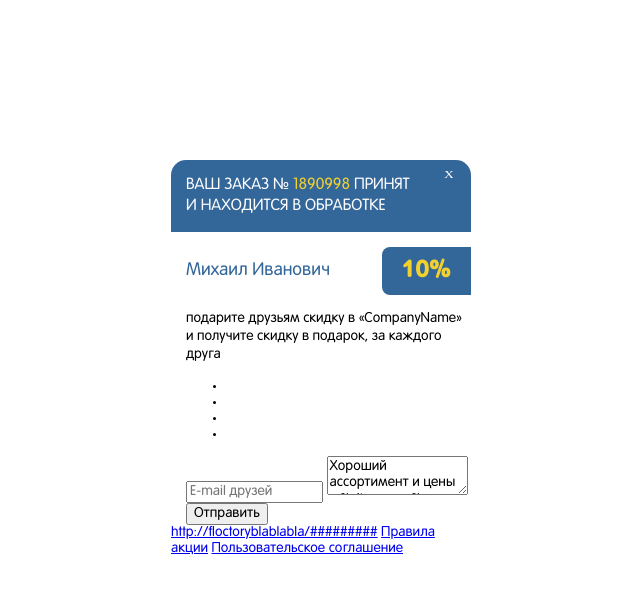
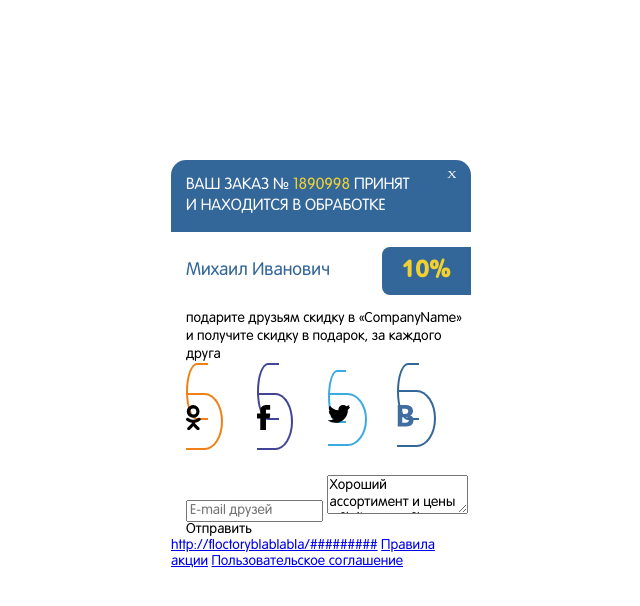
Before and after one commit to starikovsa/test-widget, a website: page source/index.html in a window 1280 px wide. Shown: the whole page, without its empty margins (341-981 px from the left). Drawn offline with nearby package versions, Linux system fonts and the light colour scheme; files that its build step writes are made by us from their sources; files whose address does not match are found by name; a web font is replaced by a local one.

Commit message:
начал стилизацию списка

```diff
--- a/source/index.html
+++ b/source/index.html
@@ -28,11 +28,37 @@
           в&nbsp;«CompanyName» и получите скидку
           в&nbsp;подарок, за каждого друга
         </p>
-        <ul class="widget__list">
-          <li class="widget__item"><a class="widget__link" href="#"><span class="visually-hidden">Одноклассники</span></a></li>
-          <li class="widgte__item"><a class="widget__link" href="#"><span class="visually-hidden">Facebook</span></a></li>
-          <li class="widget__item"><a class="widget__link" href="#"><span class="visually-hidden">Twitter</span></a></li>
-          <li class="widget__item"><a class="widget__link" href="#"><span class="visually-hidden">Вконтакте</span></a></li>
+        <ul class="widget__list reset-list">
+          <li class="widget__item">
+            <a class="widget__link widget__link-ok" href="#">
+              <span class="visually-hidden">Одноклассники</span>
+              <svg xmlns="http://www.w3.org/2000/svg" width="14.688" height="25.312" viewBox="0 0 14.688 25.312">
+                <path id="Forma_1" data-name="Forma 1" class="cls-1" d="M50.679,364.016a9.312,9.312,0,0,1-5.073-1.872,6.927,6.927,0,0,1-.536-0.454,1.521,1.521,0,0,1-.2-2.116,1.42,1.42,0,0,1,1.92-.446,3.066,3.066,0,0,1,.419.256,8.091,8.091,0,0,0,9.22.088,2.476,2.476,0,0,1,.9-0.48,1.391,1.391,0,0,1,1.615.666,1.449,1.449,0,0,1-.1,1.859,7.427,7.427,0,0,1-2.682,1.791,12.171,12.171,0,0,1-3.044.7c0.157,0.177.23,0.264,0.328,0.366,1.41,1.463,2.825,2.921,4.229,4.389a1.481,1.481,0,0,1,.315,1.7,1.666,1.666,0,0,1-1.565,1.01,1.507,1.507,0,0,1-.991-0.525c-1.063-1.106-2.148-2.192-3.189-3.319-0.3-.328-0.449-0.265-0.717.019-1.069,1.139-2.157,2.26-3.251,3.375a1.335,1.335,0,0,1-1.646.305,1.729,1.729,0,0,1-.96-1.585,1.608,1.608,0,0,1,.515-1.064q2.092-2.159,4.177-4.326C50.459,364.266,50.544,364.165,50.679,364.016ZM51.834,359a6.407,6.407,0,1,1,6.231-6.321A6.309,6.309,0,0,1,51.834,359Zm3.076-6.41a3.031,3.031,0,1,0-3.011,3.141A3.07,3.07,0,0,0,54.911,352.592Z" transform="translate(-44.531 -346.188)"/>
+              </svg>
+            </a>
+          </li>
+          <li class="widget__item">
+            <a class="widget__link widget__link-fb" href="#">
+              <span class="visually-hidden">Facebook</span>
+              <svg xmlns="http://www.w3.org/2000/svg" width="13.188" height="25.312" viewBox="0 0 13.188 25.312">
+                <path class="cls-1" d="M115.313,360.191h2.865v11.43a0.415,0.415,0,0,0,.422.408h4.858a0.414,0.414,0,0,0,.42-0.408V360.245h3.294a0.416,0.416,0,0,0,.418-0.361l0.5-4.208a0.4,0.4,0,0,0-.105-0.318,0.427,0.427,0,0,0-.314-0.137h-3.793v-2.638a1.115,1.115,0,0,1,1.312-1.2h2.481a0.415,0.415,0,0,0,.421-0.409v-3.861a0.415,0.415,0,0,0-.421-0.409h-3.418c-0.024,0-.078,0-0.157,0a6.681,6.681,0,0,0-4.282,1.565,4.268,4.268,0,0,0-1.494,3.869v3.084h-3.008a0.415,0.415,0,0,0-.421.409v4.153A0.415,0.415,0,0,0,115.313,360.191Z" transform="translate(-114.906 -346.719)"/>
+              </svg>
+            </a>
+          </li>
+          <li class="widget__item">
+            <a class="widget__link widget__link-tw" href="#">
+              <span class="visually-hidden">Twitter</span>
+              <svg xmlns="http://www.w3.org/2000/svg" width="22.031" height="17.875" viewBox="0 0 22.031 17.875">
+                <path class="cls-1" d="M204.139,353.089a8.491,8.491,0,0,1-1.064.385,4.653,4.653,0,0,0,.958-1.671,0.35,0.35,0,0,0-.117-0.383,0.355,0.355,0,0,0-.4-0.027,8.4,8.4,0,0,1-2.476.97,4.774,4.774,0,0,0-3.307-1.336,4.71,4.71,0,0,0-4.724,4.686,4.837,4.837,0,0,0,.039.6,12.119,12.119,0,0,1-8.3-4.367,0.356,0.356,0,0,0-.582.045,4.661,4.661,0,0,0,.485,5.394,4.162,4.162,0,0,1-.633-0.281,0.358,0.358,0,0,0-.349,0,0.35,0.35,0,0,0-.177.3c0,0.021,0,.041,0,0.063A4.692,4.692,0,0,0,185.8,361.5c-0.12-.011-0.24-0.028-0.359-0.051a0.358,0.358,0,0,0-.333.112,0.351,0.351,0,0,0-.072.341,4.706,4.706,0,0,0,3.461,3.141,8.408,8.408,0,0,1-4.467,1.264,8.774,8.774,0,0,1-1-.057,0.351,0.351,0,0,0-.233.645,12.816,12.816,0,0,0,6.888,2,12.291,12.291,0,0,0,9.5-4.137,13.045,13.045,0,0,0,3.291-8.545q0-.193-0.006-0.387a9.165,9.165,0,0,0,2.114-2.221,0.35,0.35,0,0,0-.024-0.422A0.357,0.357,0,0,0,204.139,353.089Z" transform="translate(-182.625 -351.031)"/>
+              </svg>
+            </a>
+          </li>
+          <li class="widget__item">
+            <a class="widget__link widget__link-vk" href="#">
+              <span class="visually-hidden">Вконтакте</span>
+              <img src="img/icon-vk.png" width="17" height="22">
+            </a>
+          </li>
         </ul>
         <form class="widget__form" action="#" method="get">
           <input class="widgte__input" type="email" name="email" id="email" placeholder="E-mail друзей">
--- a/source/sass/blocks/widget__main.scss
+++ b/source/sass/blocks/widget__main.scss
@@ -38,4 +38,41 @@
   font-size: 14px;
   line-height: 18px;
   margin: 0;
+  margin-bottom: 25px;
 }
+
+.widget__list {
+  display: flex;
+  flex-direction: row;
+  margin-bottom: 40px;
+}
+
+.widget__item {
+  margin-right: 18px;
+}
+
+.widget__link {
+  border-radius: 50%;
+  padding: 20px;
+  padding-top: 25px;
+  padding-bottom: 15px;
+}
+
+.widget__link-ok {
+  border: solid 2px #ef8116;
+}
+
+.widget__link-fb {
+  border: solid 2px #414594;
+}
+
+.widget__link-tw {
+  border: solid 2px #3aaae3;
+  padding: 18px;
+  padding-right: 15px;
+  padding-left: 16px;
+}
+
+.widget__link-vk {
+  border: solid 2px #336699;
+}
--- /dev/null
+++ b/source/sass/scaffolding/reset-style.scss
@@ -0,0 +1,14 @@
+.reset-list {
+  list-style: none;
+  margin: 0;
+  padding: 0;
+}
+
+button {
+  padding: 0;
+  border: none;
+  font: inherit;
+  color: inherit;
+  background-color: transparent;
+  cursor: pointer;
+}
--- a/source/sass/style.scss
+++ b/source/sass/style.scss
@@ -1,6 +1,7 @@
 @import "scaffolding/normalize.scss";
 @import "scaffolding/font.scss";
 @import "scaffolding/visually-hidden.scss";
+@import "scaffolding/reset-style.scss";
 @import "blocks/widget.scss";
 @import "blocks/widget__header.scss";
 @import "blocks/widget__button.scss";
```
